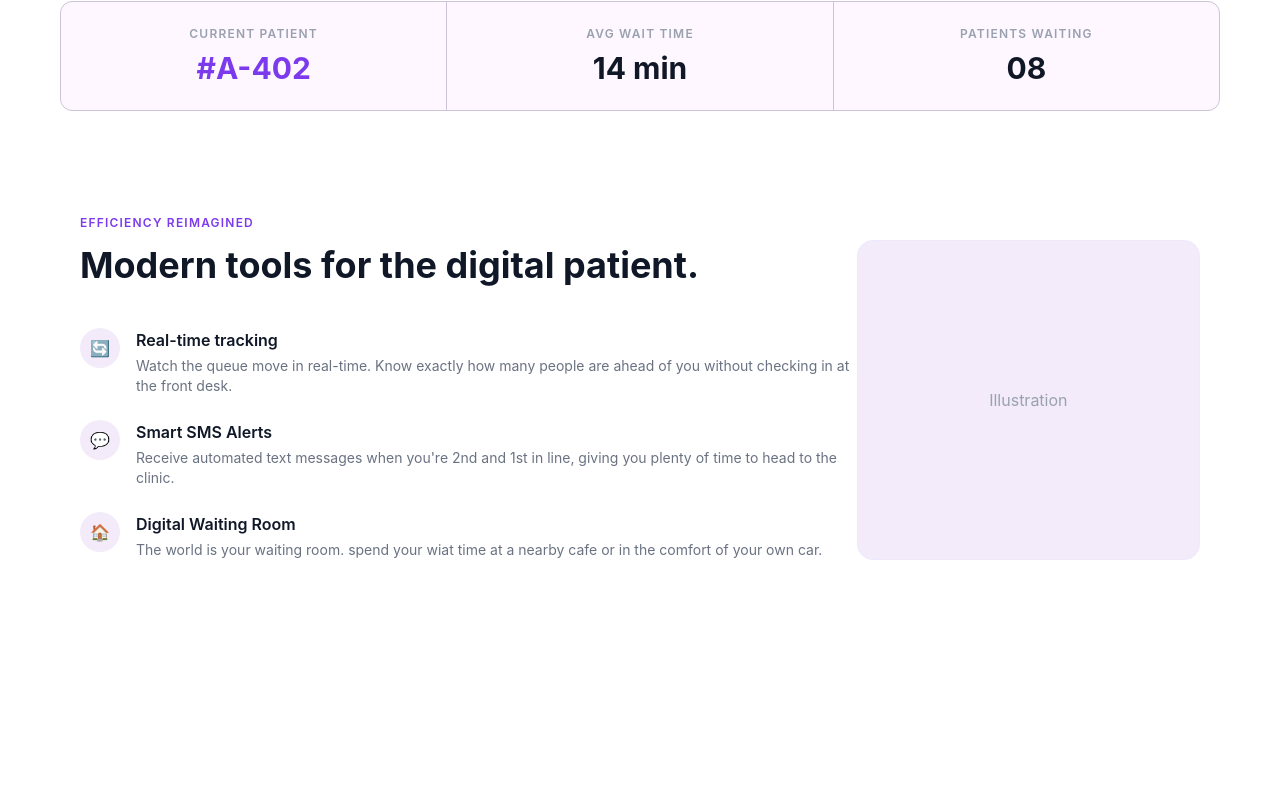
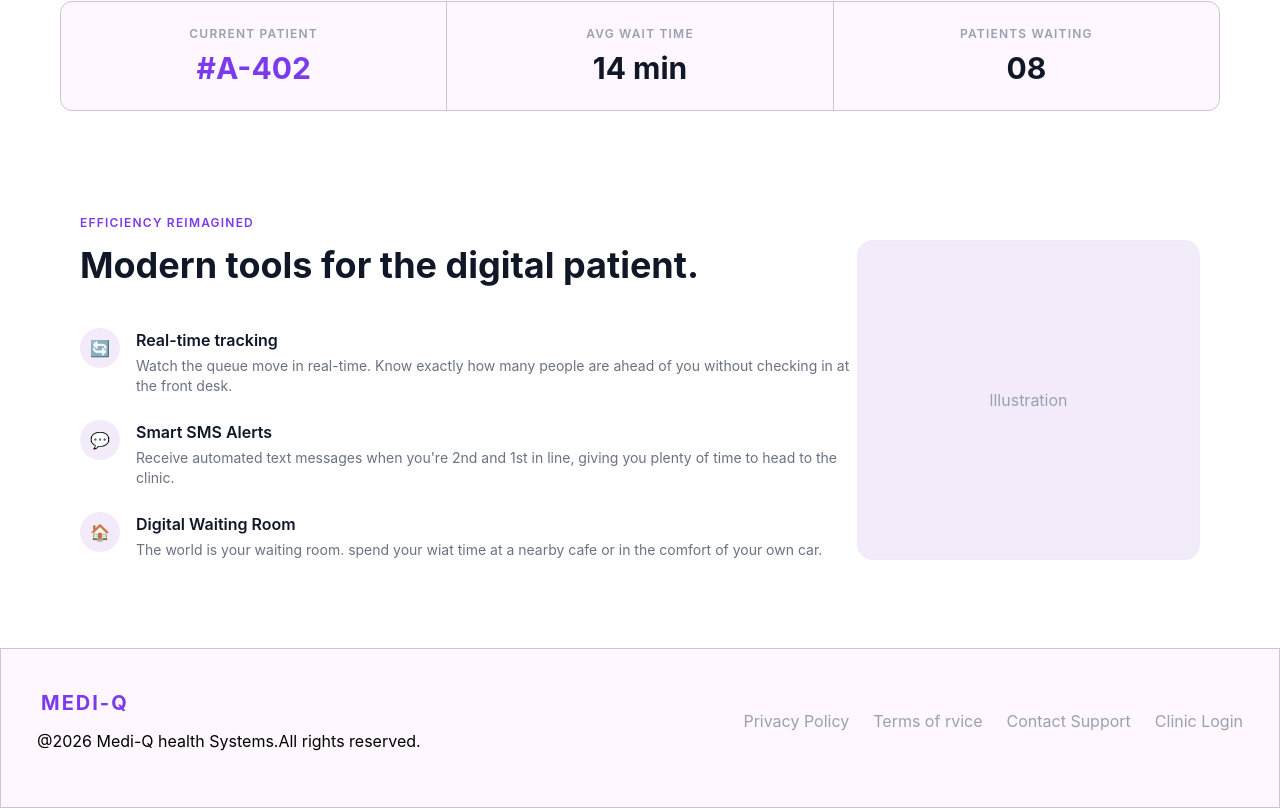
Before and after one commit to tanujkinkar9/Medi-Q, a React (Vite) app in the folder client/: page / in a window 1280 px wide. Shown: the part 1096-1904 px from the top of the page. Before the commit the page ends 1744 px from the top, so only its background shows below. Built offline with nearby package versions, Linux system fonts and the light colour scheme.

Commit message:
footer section

```diff
--- a/client/src/pages/patient/Landing.jsx
+++ b/client/src/pages/patient/Landing.jsx
@@ -165,6 +165,21 @@ function Landing(){
                     </div>
 
             </section>
+            {/*footer*/}
+            <section className="flex justify-between h-40" style={{background:'#fef7ff',border:'1px solid #ccc3d8'}}>
+                      <div className="">
+                    <p className="mt-10 pl-10 text-xl font-bold uppercase tracking-widest mb-3" style={{color:'#7c3aed'}}>
+                        Medi-Q
+                    </p>
+                    <h3 className="text-xm pl-9">@2026 Medi-Q health Systems.All rights reserved.</h3>
+                     </div>
+                     <div className=" flex text-xm text-gray-400 pt-15 pr-9 gap-6 align-items-center">
+                            <h3>Privacy Policy</h3>
+                            <h3>Terms of rvice</h3>
+                            <h3>Contact Support</h3>
+                            <h3>Clinic Login</h3>
+                     </div>
+            </section>
         </div>
     )
 }
```
